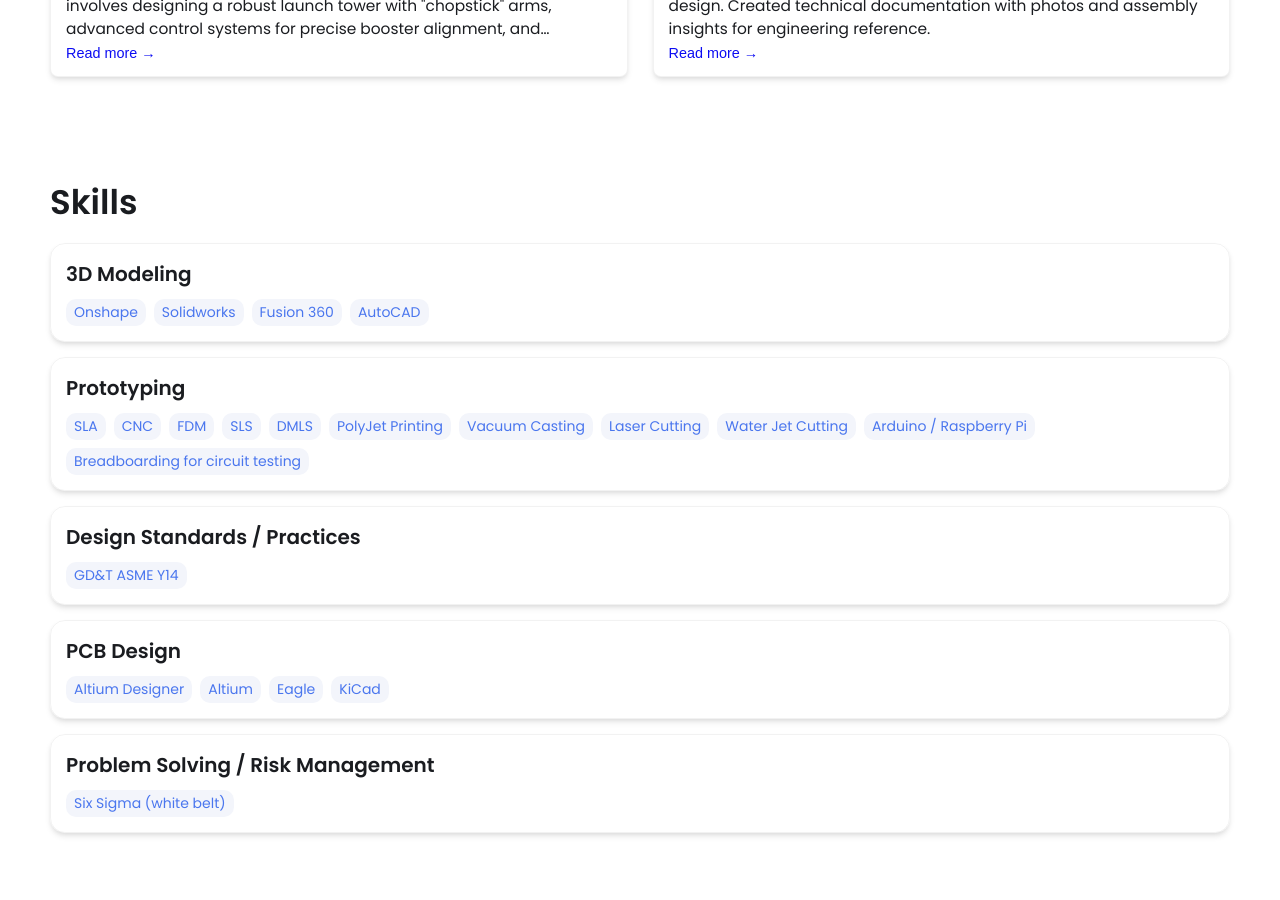
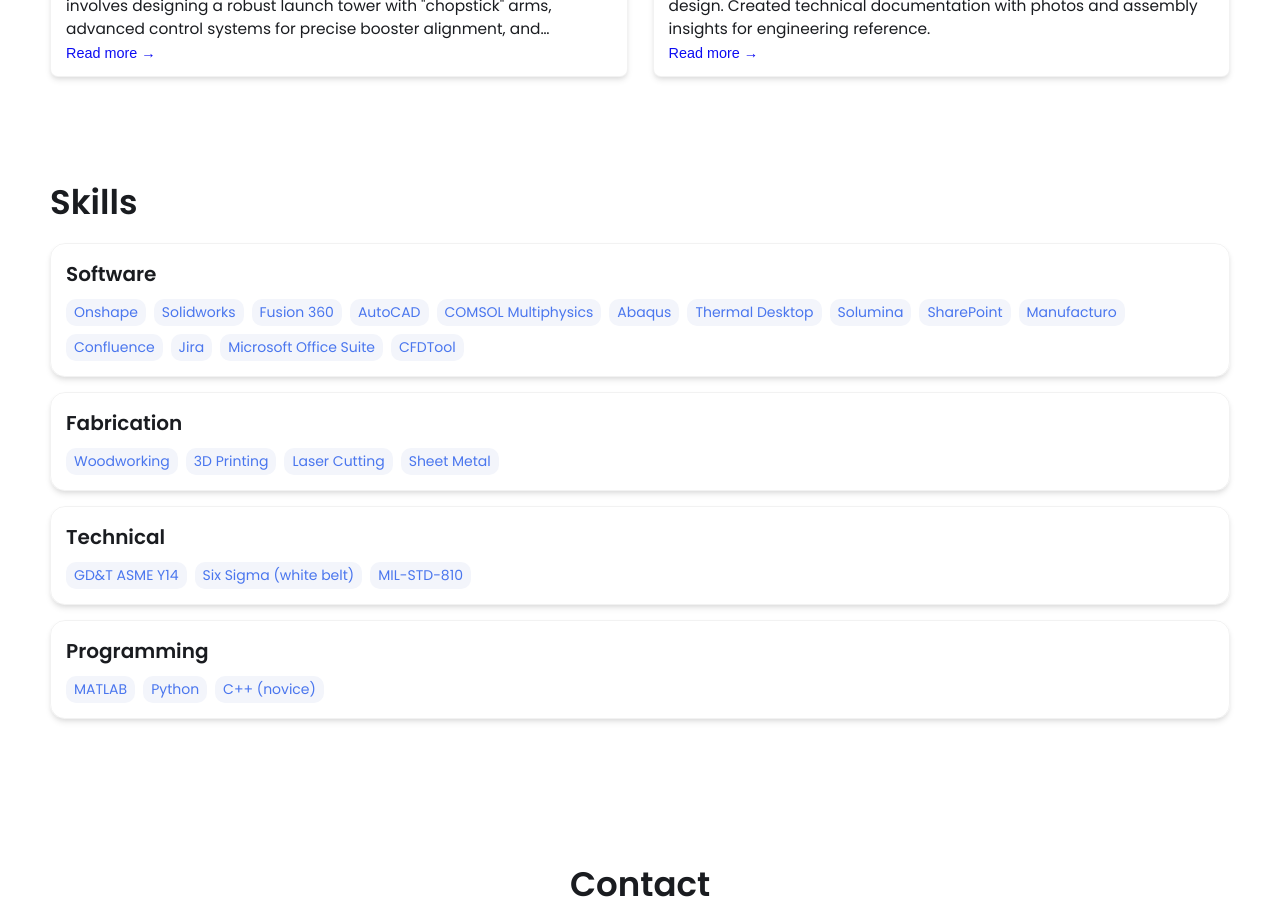
Before and after one commit to delaneyseligmann/delaneyseligmann.github.io, a Jekyll site: the page built from index.html, in a window 1280 px wide and 900 px high, scrolled down 1449 px. Built offline with Jekyll 4.4.1, drawn with Linux system fonts in a browser that asks for light colours.

Commit message:
Update _config.yml

```diff
--- a/_config.yml
+++ b/_config.yml
@@ -32,51 +32,43 @@
 # Set up external links - this will show up as small icons next to your name.
 
 external-links:    # input only your own url slug. The icons with missing entries will not appear.
-  linkedin: test    # https://www.linkedin.com/in/{your url slug}
-  github: leea12    # https://github.com/{your url slug}
-  stackoverflow: test      # https://stackoverflow.com/users/{your url slug}
-  medium:            # https://medium.com/@{your url slug}
-  x-twitter:   # https://x.com/{your url slug}
-  threads:            # https://threads.net/@{your url slug}
-  instragram:       # https://instagram.com/{your url slug}
-  youtube:           # https://youtube.com/@{your url slug}
-  discord:            # https://discord.com/users/{your url slug}
-  bluesky:           # https://bsky.app/profile/{your url slug}
+  linkedin: delaneyseligmann    # https://www.linkedin.com/in/delaney-seligmann
 
 
 # Skills Section - Add the list of your Skills by categories/tools. The indentation for each level needs to be precise.
 skills:
-  - category: 3D Modeling
+  - category: Software
     tools:
     - Onshape
     - Solidworks
     - Fusion 360
     - AutoCAD
-  - category: Prototyping
+    - COMSOL Multiphysics
+    - Abaqus
+    - Thermal Desktop
+    - Solumina
+    - SharePoint
+    - Manufacturo
+    - Confluence
+    - Jira
+    - Microsoft Office Suite
+    - CFDTool
+  - category: Fabrication
     tools:
-    - SLA
-    - CNC
-    - FDM
-    - SLS
-    - DMLS
-    - PolyJet Printing
-    - Vacuum Casting
+    - Woodworking
+    - 3D Printing
     - Laser Cutting
-    - Water Jet Cutting
-    - Arduino / Raspberry Pi
-    - Breadboarding for circuit testing
-  - category: Design Standards / Practices
+    - Sheet Metal
+  - category: Technical
     tools:
     - GD&T ASME Y14
-  - category: PCB Design
+    - Six Sigma (white belt)
+    - MIL-STD-810
+  - category: Programming
     tools:
-    - Altium Designer
-    - Altium
-    - Eagle
-    - KiCad
-  - category: Problem Solving / Risk Management
-    tools:
-    - Six Sigma (white belt)
+    - MATLAB
+    - Python
+    - C++ (novice)
 
 
 # Contact Form Setup. Setup an account and copy over the key. When someone fills out the form, it will be received in your email.
```
